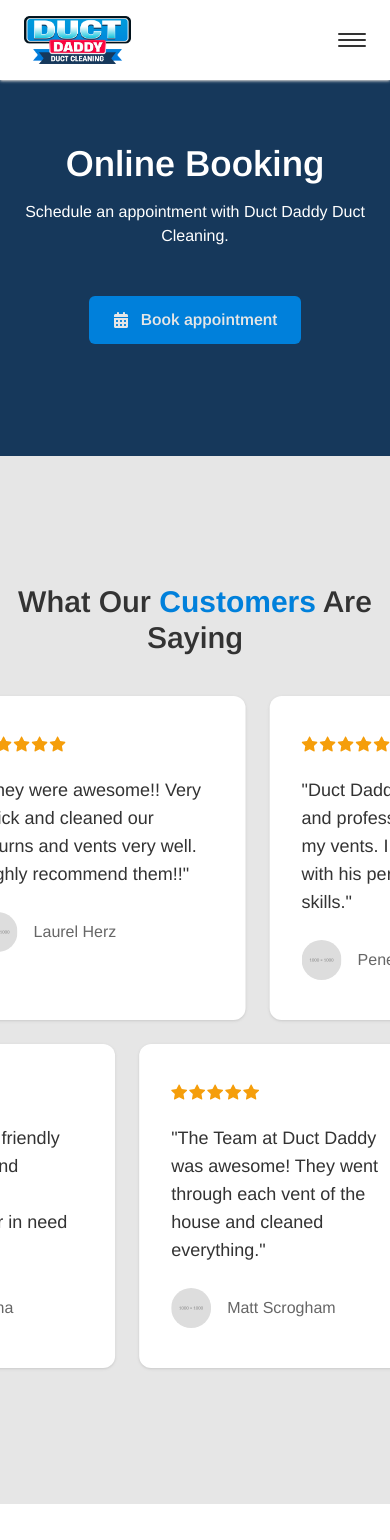
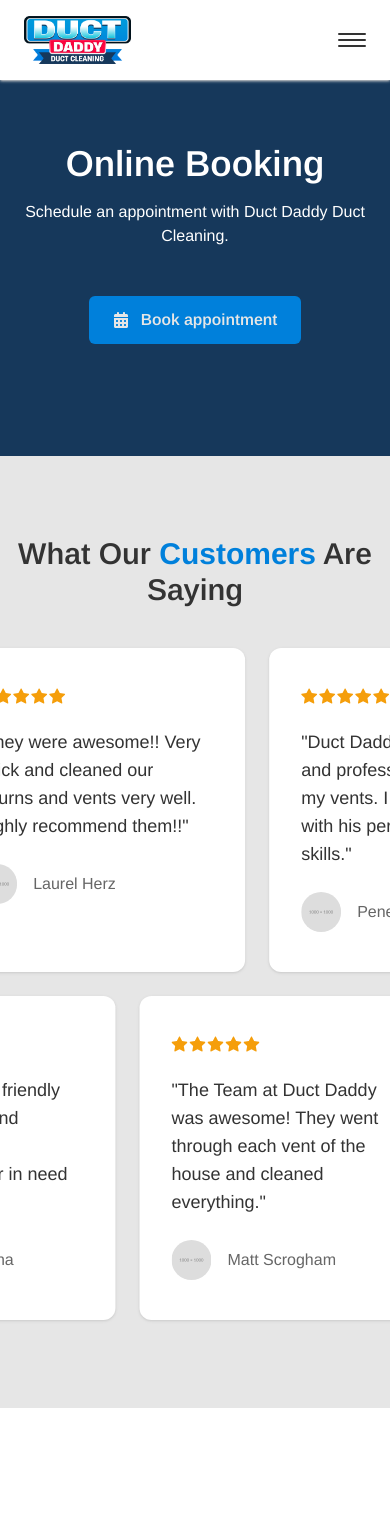
Before and after one commit to flowz0/dd-frontend, a Next.js app: page /booking in a window 390 px wide. Shown: the top 1540 px of the page. Built offline with nearby package versions, Linux system fonts and the light colour scheme.

Commit message:
improve responsive spacing in ReviewSection component

```diff
--- a/app/components/pages/landing/ReviewSection.tsx
+++ b/app/components/pages/landing/ReviewSection.tsx
@@ -3,11 +3,11 @@ import ReviewRow from "./ReviewRow";
 
 export default function ReviewSection() {
   return (
-    <section className="py-32 mx-auto relative">
+    <section className="py-20 mx-auto relative sm:py-32">
       <h2 className="text-3xl font-semibold text-center sm:text-4xl">
         What Our <span className="text-[#0080DB] font-bold">Customers</span> Are Saying
       </h2>
-      <div className="mt-8 flex flex-col gap-2 relative">
+      <div className="mt-8 flex flex-col gap-2 relative sm:mt-12">
         <ReviewRow reviews={topRowReviews} direction="right" />
         <ReviewRow reviews={bottomRowReviews} direction="left" />
       </div>
```
